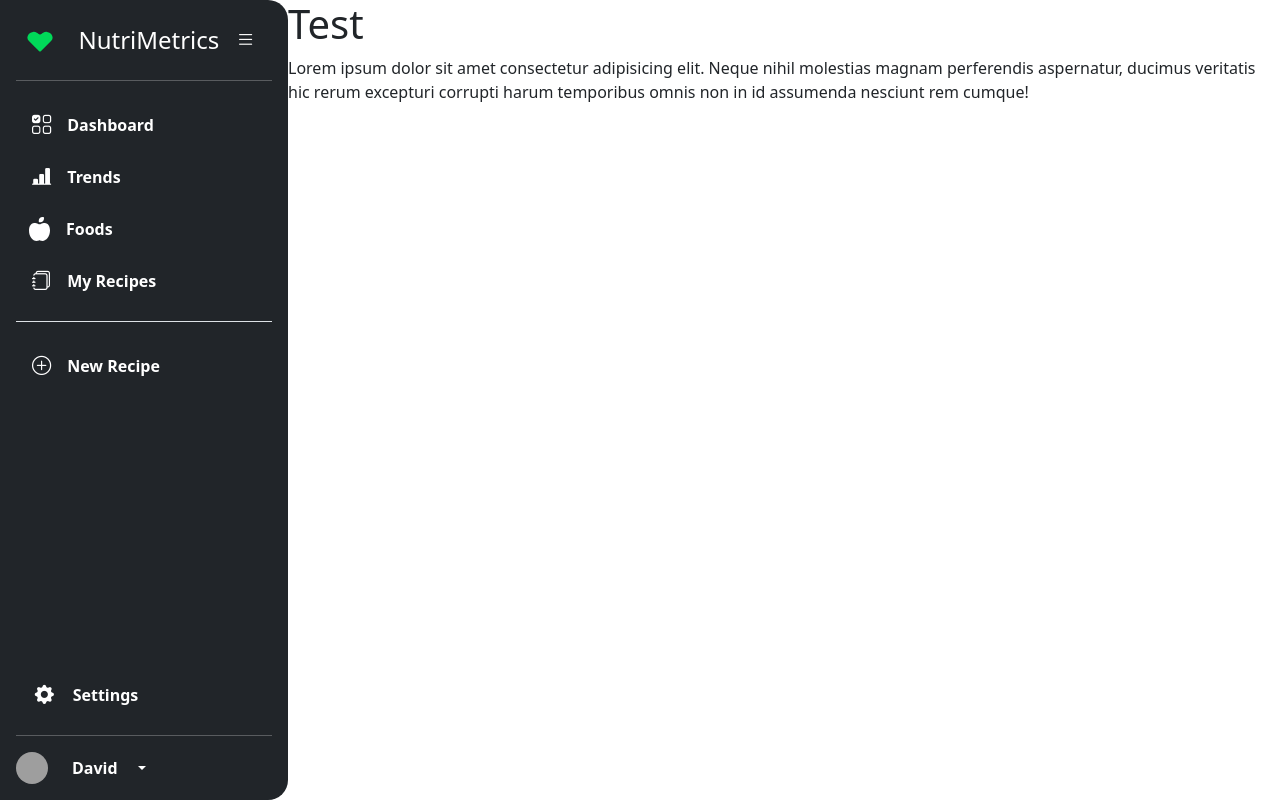
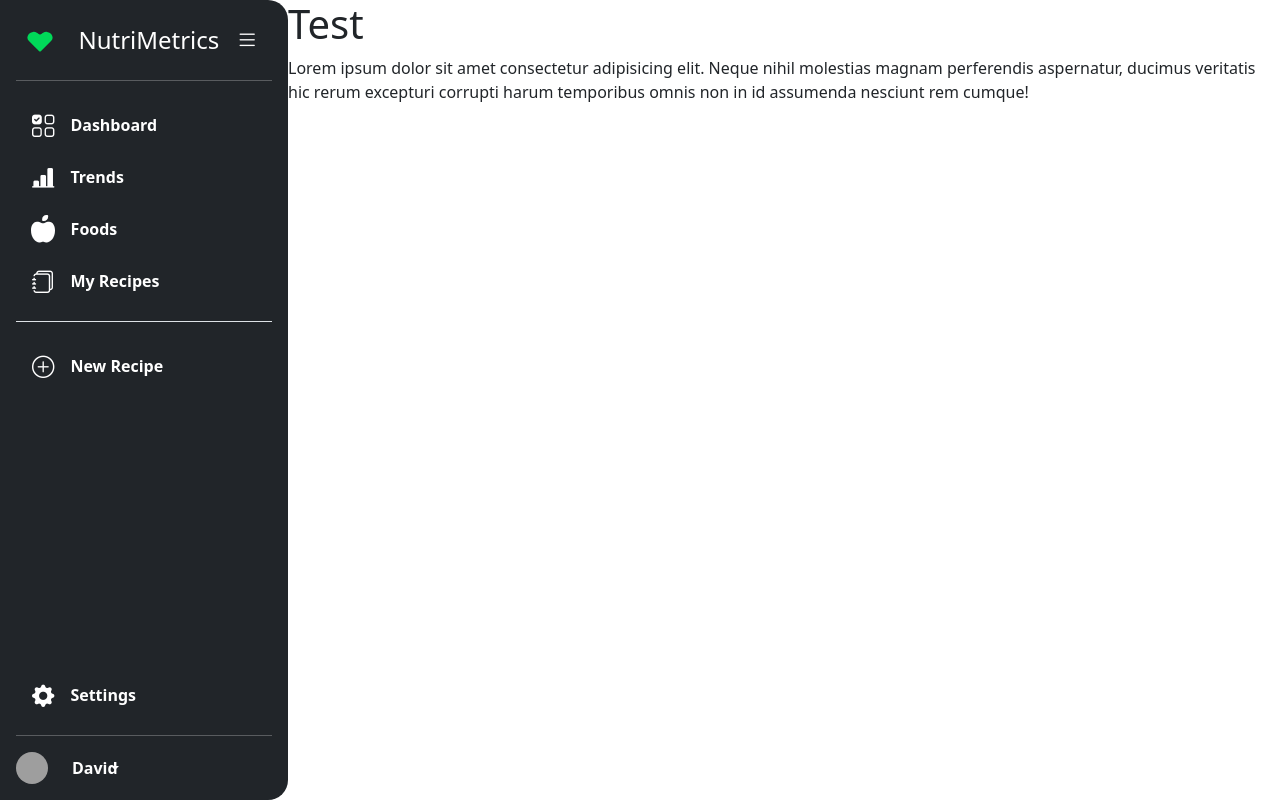
Before and after one commit to dmor1928/nutrition_tracker, a Flask app: page /sidebar in a window 1280 px wide. Run offline with Flask 3, Linux system fonts and the light colour scheme; the visitor is signed in with stand-in values (Sample User, id 1); parts of the project's set-up code (start-up, migrations or seed data) failed here and were passed over; grey boxes are pictures that could not be loaded.

Commit message:
icons are sorta better aligned

```diff
--- a/website/static/sidebar.css
+++ b/website/static/sidebar.css
@@ -113,7 +113,6 @@ html {
   }
 }
 
-
 .side-bar {
   width: 18rem;
   height: 100%;
@@ -124,8 +123,12 @@ html {
   transition: 0.6s ease;
   top: 0;
   bottom: 0;
-  overflow: hidden;
 }
+
+/* .side-bar::-webkit-scrollbar {
+  width: 0px;
+  background: transparent;
+} */
 
 main {
   margin-left: 18rem;
@@ -187,11 +190,6 @@ main {
   height: 3rem;
 }
 
-.side-bar.collapse .features-item-btn,
-.side-bar.collapse .logo-name__button {
-  width: 3rem;
-}
-
 
 .side-bar.collapse .features-item-text,
 .side-bar.collapse .logo,
@@ -206,6 +204,7 @@ main {
 }
 
 .features-item-text {
+  width: 1.2rem;
   transition: opacity 0.2s ease;
   opacity: 1;
   white-space: nowrap;
@@ -213,6 +212,21 @@ main {
 }
 
 .features-item-icon, .logo-name__icon {
-  font-size: 1.2rem;
+  font-size: 1.4rem;
   margin: 0;
 }
+
+.features-item-icon-svg {
+  margin-left: 0.1rem;
+  width: 1.5rem;
+  padding: 0;
+}
+
+svg {
+  display: block;
+  margin: auto;
+}
+
+.side-bar.collapse .features-item-btn-svg {
+  width: 3.25rem;
+}
--- a/website/templates/logged-in/sidebar.html
+++ b/website/templates/logged-in/sidebar.html
@@ -18,25 +18,31 @@
 
         <li class="features-item nav-item d-grid mt-1">
             <a type="button" href="/dashboard" class="features-item-btn btn btn-toggle nav-link text-white">
-                <i class="features-item-icon bi bi-ui-checks-grid"></i>
+                <div class="features-item-icon">
+                    <i class="bi bi-ui-checks-grid"></i>
+                </div>
                 <span class="features-item-text">Dashboard</span>
             </a>
         </li>
 
         <li class="features-item nav-item d-grid mt-1">
             <a type="button" href="/trends" class="features-item-btn btn btn-toggle nav-link text-white">
-                <i class="features-item-icon bi bi-bar-chart-line-fill"></i>
+                <div class="features-item-icon">
+                    <i class="bi bi-bar-chart-line-fill"></i>
+                </div>
                 <span class="features-item-text">Trends</span>
             </a>
         </li>
 
         <li class="features-item nav-item d-grid mt-1">
-            <button class="features-item-btn btn btn-toggle rounded collapsed text-white" data-bs-toggle="collapse" data-bs-target="#foods-collapse" aria-expanded="true">
-                <svg style="vertical-align: middle;" class="features-item-icon text-white" height="1.25em" xmlns="http://www.w3.org/2000/svg"
-                    viewBox="0 0 448 512">
-                    <!--!Font Awesome Free 6.6.0 by @fontawesome - https://fontawesome.com License - https://fontawesome.com/license/free Copyright 2024 Fonticons, Inc.-->
-                    <path fill="#FFFFFF" stroke="#FFFFFF" d="M224 112c-8.8 0-16-7.2-16-16l0-16c0-44.2 35.8-80 80-80l16 0c8.8 0 16 7.2 16 16l0 16c0 44.2-35.8 80-80 80l-16 0zM0 288c0-76.3 35.7-160 112-160c27.3 0 59.7 10.3 82.7 19.3c18.8 7.3 39.9 7.3 58.7 0c22.9-8.9 55.4-19.3 82.7-19.3c76.3 0 112 83.7 112 160c0 128-80 224-160 224c-16.5 0-38.1-6.6-51.5-11.3c-8.1-2.8-16.9-2.8-25 0c-13.4 4.7-35 11.3-51.5 11.3C80 512 0 416 0 288z"/>
-                </svg>
+            <button class="features-item-btn features-item-btn-svg btn btn-toggle rounded collapsed text-white" data-bs-toggle="collapse" data-bs-target="#foods-collapse" aria-expanded="true">
+                <div class="features-item-icon-svg">
+                    <svg
+                        class="text-white" xmlns="http://www.w3.org/2000/svg"
+                        viewBox="0 0 448 512">
+                        <path fill="#FFFFFF" stroke="#FFFFFF" d="M224 112c-8.8 0-16-7.2-16-16l0-16c0-44.2 35.8-80 80-80l16 0c8.8 0 16 7.2 16 16l0 16c0 44.2-35.8 80-80 80l-16 0zM0 288c0-76.3 35.7-160 112-160c27.3 0 59.7 10.3 82.7 19.3c18.8 7.3 39.9 7.3 58.7 0c22.9-8.9 55.4-19.3 82.7-19.3c76.3 0 112 83.7 112 160c0 128-80 224-160 224c-16.5 0-38.1-6.6-51.5-11.3c-8.1-2.8-16.9-2.8-25 0c-13.4 4.7-35 11.3-51.5 11.3C80 512 0 416 0 288z"/>
+                    </svg>
+                </div>
                 <span class="features-item-text" style="vertical-align: middle;">Foods</span>
             </button>
             <div class="features-item-dropdown collapse" id="foods-collapse">
@@ -50,7 +56,9 @@
 
         <li class="features-item nav-item d-grid mt-1">
             <a type="button" href="/my-recipes" class="features-item-btn btn btn-toggle nav-link text-white">
-                <i class="features-item-icon bi bi-journals"></i>
+                <div class="features-item-icon">
+                    <i class="bi bi-journals"></i>
+                </div>
                 <span class="features-item-text">My Recipes</span>
             </a>
         </li>
@@ -59,16 +67,20 @@
 
         <li class="features-item nav-item d-grid mt-1">
             <a type="button" href="/create-recipe" class="features-item-btn btn btn-toggle nav-link text-white">
-                <i class="features-item-icon bi bi-plus-circle"></i>
+                <div class="features-item-icon">
+                    <i class="bi bi-plus-circle"></i>
+                </div>
                 <span class="features-item-text">New Recipe</span>
             </a>
         </li>
 
     </ul>
-    <ul class="nav nav-pills flex-column">
+    <ul class="features-list nav nav-pills flex-column">
         <li class="features-item nav-item d-grid mt-1">
             <a type="button" href="/settings" class="features-item-btn btn btn-toggle nav-link text-white">
-                <i class="features-item-icon bi bi-gear-fill fa-lg fa-fw"></i>
+                <div class="features-item-icon">
+                    <i class="bi bi-gear-fill"></i>
+                </div>
                 <span class="features-item-text">Settings</span>
             </a>
         </li>
@@ -76,7 +88,7 @@
         <hr>
         <div class="dropdown">
             <a href="#" class="d-flex align-items-center text-white text-decoration-none dropdown-toggle" id="dropdownUser1" data-bs-toggle="dropdown" aria-expanded="false">
-                <img src="https://github.com/mdo.png" alt="" width="32" height="32" class="rounded-circle me-2">
+                <img src="https://github.com/dmor1928.png" alt="" width="32" height="32" class="rounded-circle me-2">
                 <strong class="features-item-text">{{user_name}}</strong>
             </a>
             <ul class="dropdown-menu dropdown-menu-dark text-small shadow" aria-labelledby="dropdownUser1">
```
